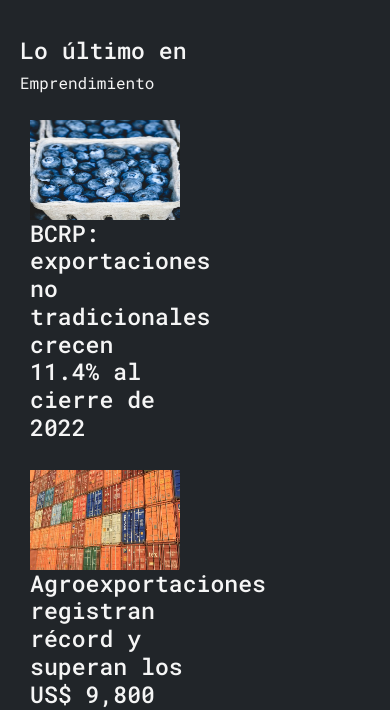
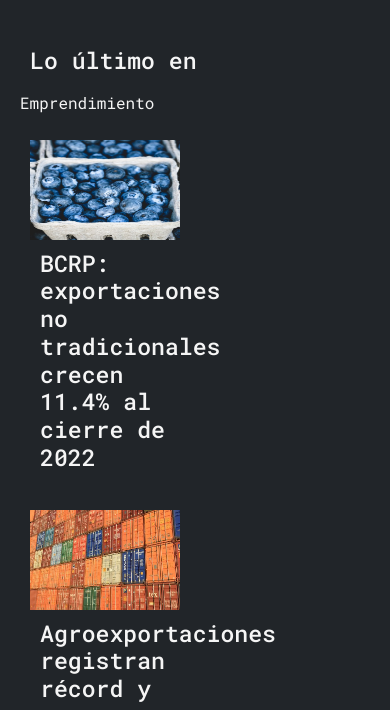
Before and after one commit to Raiclaussen/Vlledesanta, a plain HTML site: page pages/nosotros.html in a window 390 px wide. Shown: the part 1304-2014 px from the top of the page. Drawn offline with nearby package versions, Linux system fonts and the light colour scheme.

Commit message:
Agregando a los media de nosotros

```diff
--- a/css/style.css
+++ b/css/style.css
@@ -179,6 +179,11 @@ article{
         padding-right: 1px;
         width: 49%;
     }
+
+    .title-nosotros{
+        padding: 10px;
+    }
+
     #main-section{
         width: 100%;
     }
--- a/pages/nosotros.html
+++ b/pages/nosotros.html
@@ -92,27 +92,27 @@
 <aside>
   <div id="related-section">
 
-      <h3>Lo último en</h3>
+      <h3 class="title-nosotros">Lo último en</h3>
       <p>Emprendimiento</p>
 
   <div class="related">
           <img src="../assets/exportacionarandanos.jpg" width="100%" alt="Esta imagen es un cajón de arandanos">
-          <h3> BCRP: exportaciones no tradicionales crecen 11.4% al cierre de 2022 </h3>
+          <h3 class="title-nosotros"> BCRP: exportaciones no tradicionales crecen 11.4% al cierre de 2022 </h3>
       </div>
 
       <div class="related">
           <img src="../assets/agroexportaciones.jpg" width="100%" alt="Esta imagen es una torre de contenedores de colores">
-          <h3>Agroexportaciones registran récord y superan los US$ 9,800 millones en 2022, según Mincetur </h3>
+          <h3 class="title-nosotros">Agroexportaciones registran récord y superan los US$ 9,800 millones en 2022, según Mincetur </h3>
       </div>
 
       <div class="related">
           <img src="../assets/cacaoexportacion.jpg" width="100%" alt="Esta es una imagen de un agricultor sacando su cosecha de cacao">
-          <h3>Exportaciones de chocolates peruanos alcanzaron los US$ 51.8 millones en 2022.</h3>
+          <h3 class="title-nosotros">Exportaciones de chocolates peruanos alcanzaron los US$ 51.8 millones en 2022.</h3>
       </div>
 
       <div class="related">
           <img src="../assets/arrozexportacion.jpg" width="100%" alt="Esta es una imagen de una mano sosteniendo la cosecha de arroz">
-          <h3>Exportaciones peruanas de arroz a Colombia podrían llegar hasta las 100 mil toneladas anuales. </h3>
+          <h3 class="title-nosotros">Exportaciones peruanas de arroz a Colombia podrían llegar hasta las 100 mil toneladas anuales. </h3>
       </div>
   </div>
 </aside>
```
